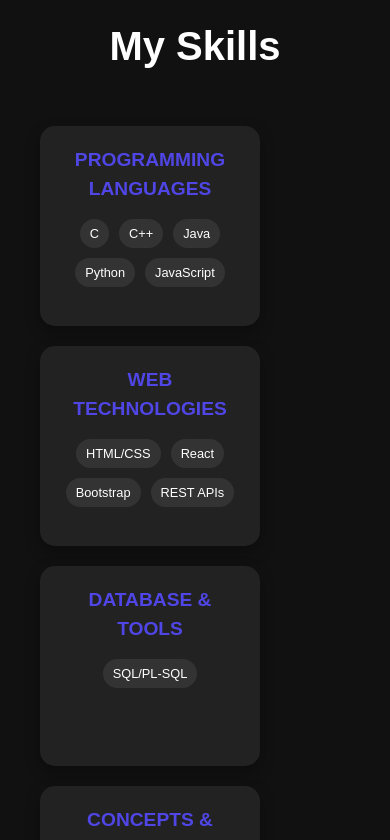
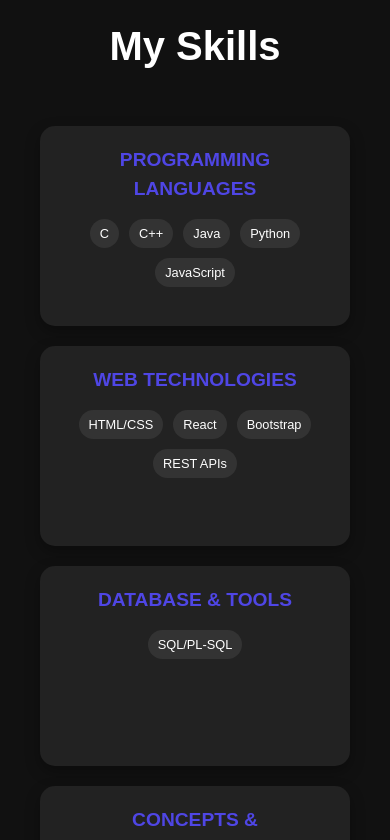
Before and after one commit to B-koushik-09/Portfolio, a React (Vite) app: page / in a window 390 px wide. Shown: the part 2160-3000 px from the top of the page. Built offline with nearby package versions, Linux system fonts and the light colour scheme.

Commit message:
Updated responsive design

```diff
--- a/src/App.css
+++ b/src/App.css
@@ -10,12 +10,7 @@
   background-color: #1a1a1a;
   width: 100%;
 }
-/* ---------- Universal Reset ---------- */
-* {
-  margin: 0;
-  padding: 0;
-  box-sizing: border-box;
-}
+
 
 /* ---------- Responsive Layout ---------- */
 body {
@@ -29,11 +24,11 @@
   padding: 60px 10%;
 }
 
-@media (max-width: 1024px) {
+/* @media (max-width: 1024px) {
   section {
     padding: 50px 6%;
   }
-}
+} */
 
 @media (max-width: 768px) {
   section {
@@ -337,7 +332,7 @@
   border-radius: 15px;
   padding: 20px;
   flex: 1 1 200px;
-  max-width: 220px;
+  max-width: 100vh;
   text-align: center;
   box-shadow: 0 6px 15px rgba(0,0,0,0.3);
   transition: transform 0.3s ease, box-shadow 0.3s ease;
```
